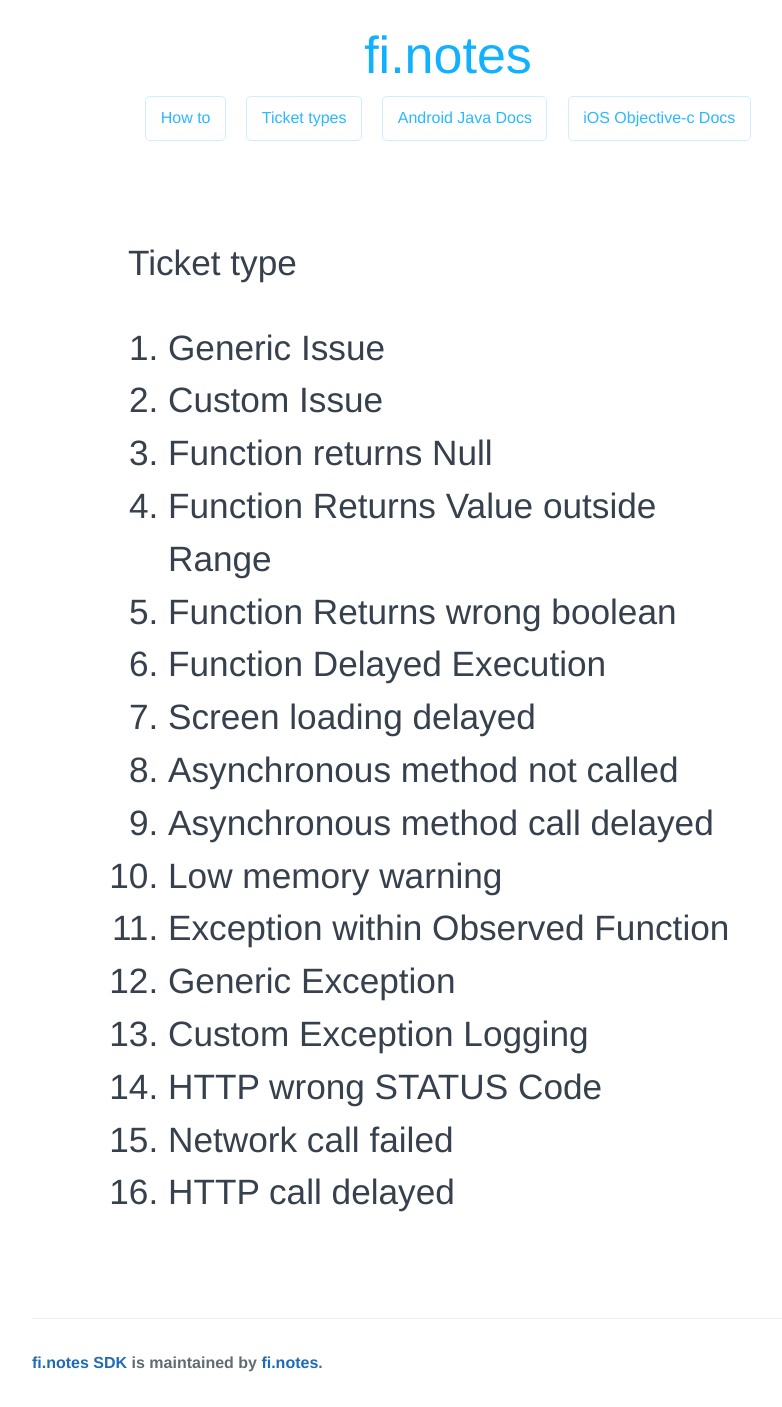
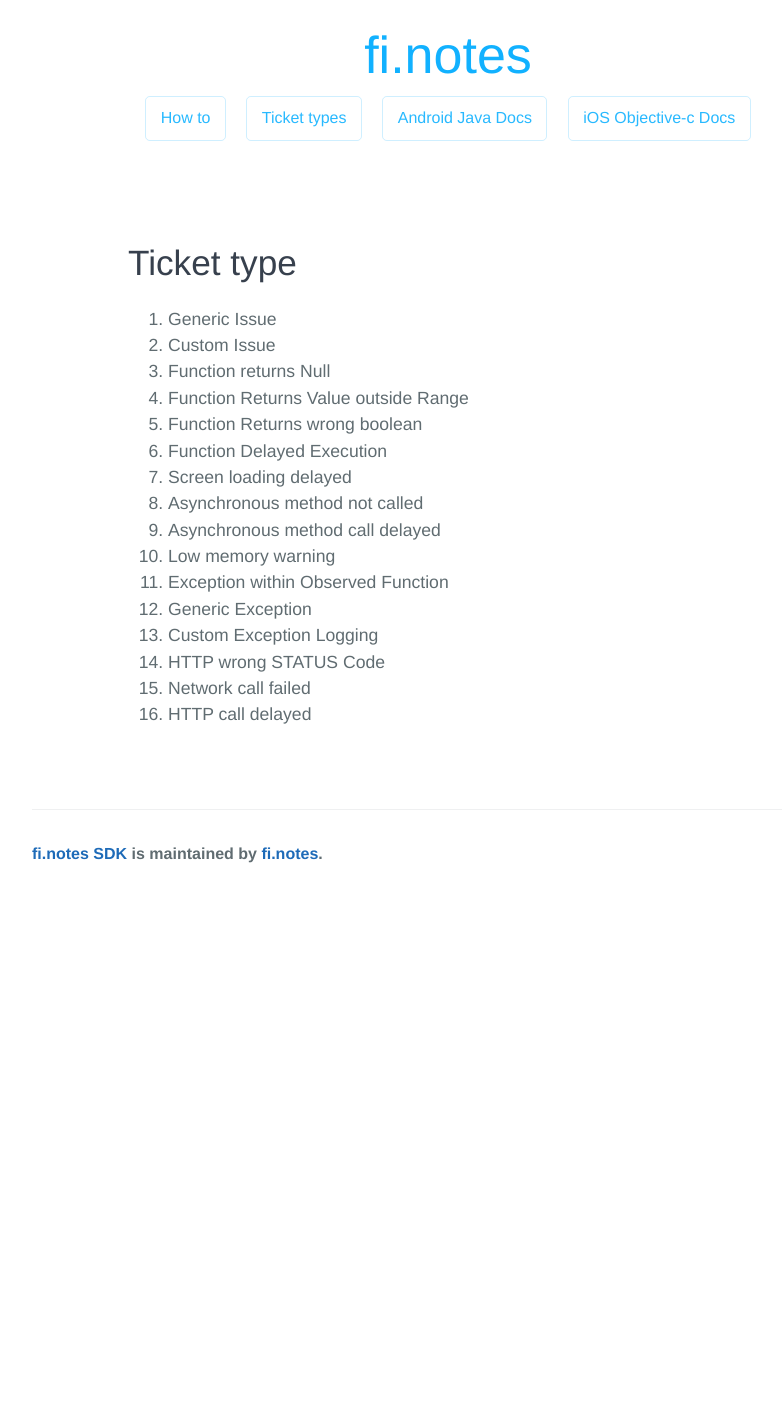
Before and after one commit to finotes/finotes.github.io, a Jekyll site: the page built from ticket_types.html, in a window 1280 px wide. Shown: the whole page, without its empty margins (192-974 px from the left). Built offline with Jekyll 4.4.1, drawn with Linux system fonts in a browser that asks for light colours; some web fonts are replaced; after the commit the page ends 900 px from its top, so only the background shows below that.

```diff
--- a/ticket_types.html
+++ b/ticket_types.html
@@ -3,7 +3,7 @@ layout: default
 ---
  <section class="main-content">
 <div>
- <h1> Ticket type<h1>
+ <h1> Ticket type</h1>
   <ol type="1">
     <li>Generic Issue</li>
     <li>Custom Issue</li>
```
